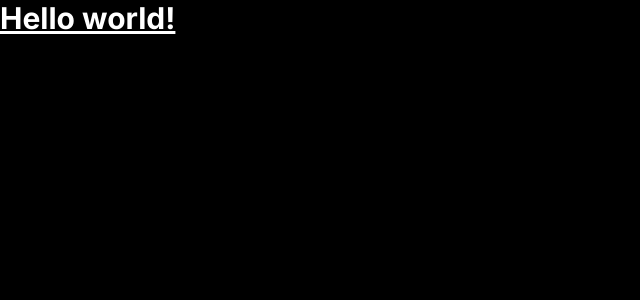
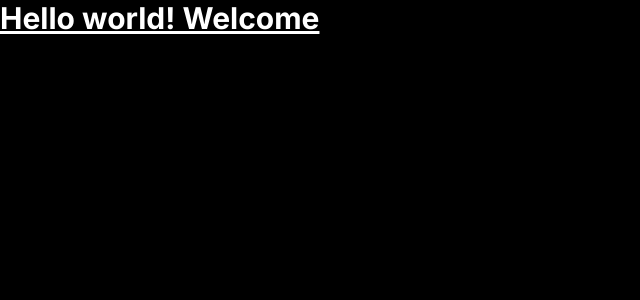
Before and after one commit to zoubairhouta/SocialMediaAppJsMastery, a React (Vite) app: page / in a window 1280 px wide. Shown: the top 300 px of the page, without its empty margins (0-640 px from the left). Built offline with nearby package versions, Linux system fonts and the light colour scheme.

Commit message:
Add welcome kelma

```diff
--- a/src/App.tsx
+++ b/src/App.tsx
@@ -3,7 +3,7 @@ import './globals.css'
 const App = () => {
   return (
 <h1 className="text-3xl font-bold underline">
-      Hello world!
+      Hello world! Welcome
     </h1>
   )
 }
```
